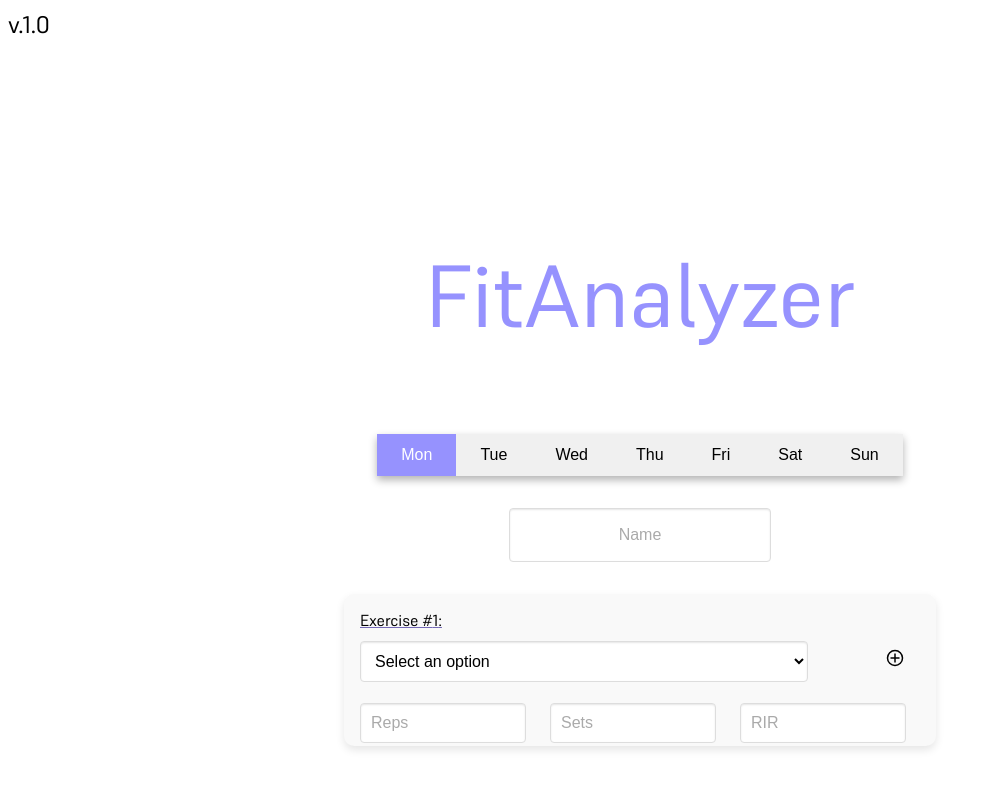
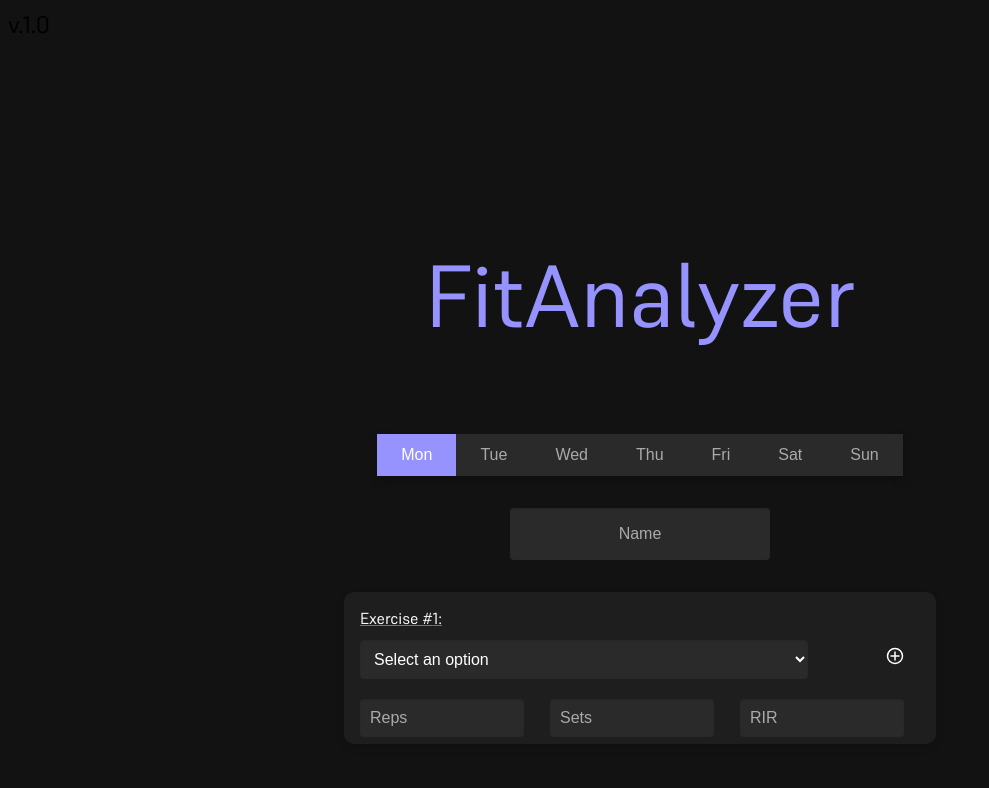
Before and after one commit to Ph1so/FitAnalyzer, a React (Create React App) app: page / in a window 1280 px wide. Shown: the top 788 px of the page, without its empty margins (0-989 px from the left). Built offline with nearby package versions, Linux system fonts and the light colour scheme.

Commit message:
Added Dark Mode
Chage text field colors, font colors, and background card container colors to match a dark mode

```diff
--- a/src/components/Options.css
+++ b/src/components/Options.css
@@ -1,4 +1,8 @@
 @import url("../fonts.css");
+
+body {
+  background-color: #121212;
+}
 
 .Option-container {
   font-family: "Supreme", sans-serif;
@@ -6,7 +10,7 @@
   flex-direction: column;
   align-items: center;
   padding: 2vmin;
-  background-color: #f9f9f9;
+  background-color: #1e1e1e;
   border-radius: 10px;
   box-shadow: 0 4px 8px rgba(0, 0, 0, 0.1);
   width: 70vmin;
@@ -19,6 +23,7 @@
 
 .Exercise-Number
 {
+  color:#fff;
   text-decoration: underline;
   text-decoration-color: #7469b6;
 }
@@ -71,8 +76,9 @@ select{
   padding: 10px;
   font-size: 1rem;
   border-radius: 4px;
-  border: 1px solid #ddd;
-  background-color: #fff;
+  border: 0px solid #ddd;
+  color: #fff;
+  background-color: #2A2A2A;
   margin-bottom: 1vmin;
   box-shadow: inset 0 1px 2px rgba(0, 0, 0, 0.1);
 }
@@ -82,8 +88,8 @@ input[type="text"] {
   padding: 10px;
   font-size: 1rem;
   border-radius: 4px;
-  border: 1px solid #ddd;
-  background-color: #fff;
+  border: 0px solid #ddd;
+  background-color: #2A2A2A;
   margin-bottom: 1vmin;
   box-shadow: inset 0 1px 2px rgba(0, 0, 0, 0.1);
 }
--- a/src/components/Options.js
+++ b/src/components/Options.js
@@ -5,6 +5,7 @@ import PropTypes from "prop-types";
 import "./Options.css";
 import { GrAddCircle } from "react-icons/gr";
 import { GrSubtractCircle } from "react-icons/gr";
+
 
 const Options = ({ exercises, onExercisesChange }) => {
   // dynamically fetch the names from the database - Flask + python is used to get data using api key -> axios is used to fetch data from python
@@ -219,7 +220,7 @@ const Options = ({ exercises, onExercisesChange }) => {
             </select>
             {index === exercises.length - 1 ? (
               <button className="Add-Workout" onClick={addExercise}>
-                <GrAddCircle/>
+                <GrAddCircle color="white" />
               </button>
             ) : (
               <button
@@ -227,7 +228,7 @@ const Options = ({ exercises, onExercisesChange }) => {
                 className="Remove-Workout"
                 onClick={() => removeExercise(index)}
               >
-                <GrSubtractCircle />
+                <GrSubtractCircle color="white"/>
               </button>
             )}
           </div>
--- a/src/components/WorkoutName.css
+++ b/src/components/WorkoutName.css
@@ -23,7 +23,8 @@
   padding: 1.5vmin 3vmin;
   font-size: 1rem;
   border: transparent;
-  background-color: #f0f0f0;
+  color: #aaa;
+  background-color: #2A2A2A;
   cursor: pointer;
   transition: background-color 0.3s ease, color 0.3s ease;
 }
```
